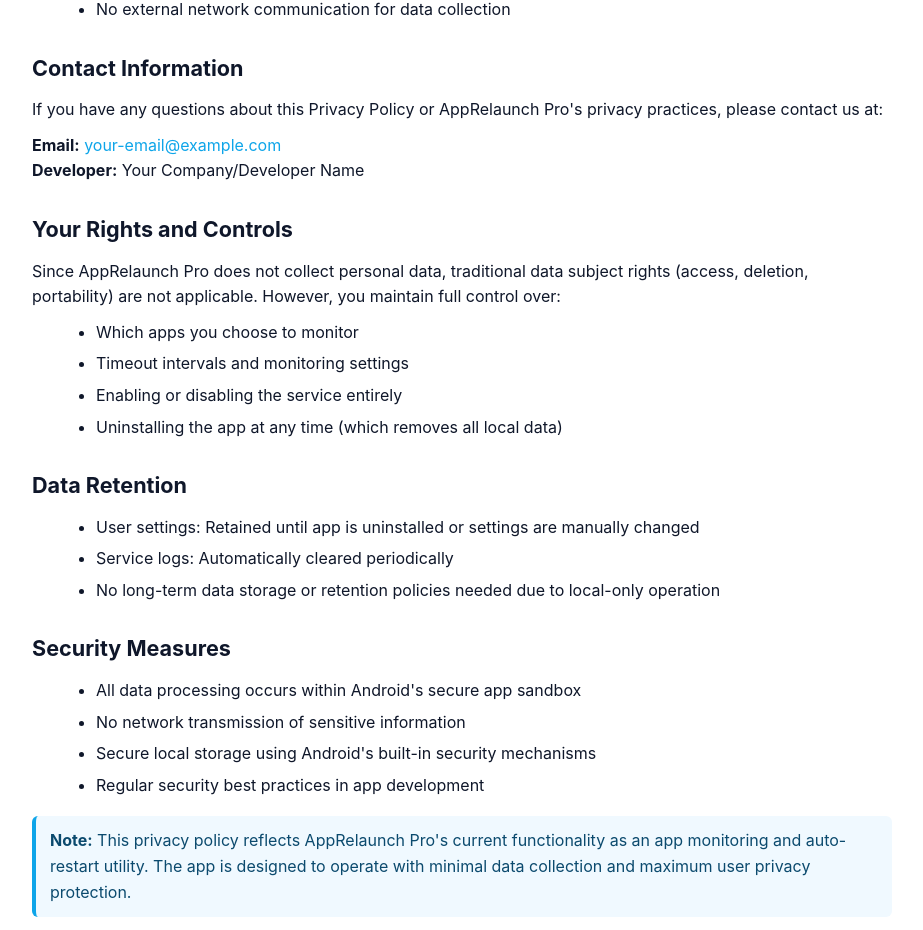
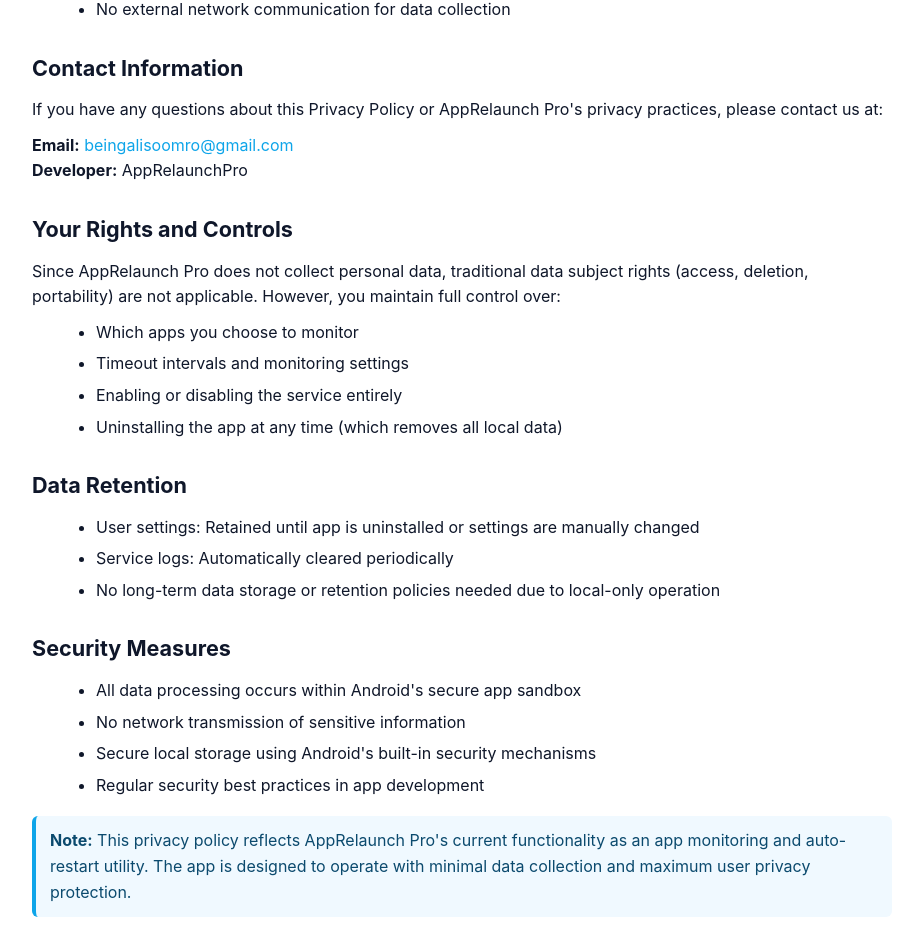
Before and after one commit to HasnainSoomro/apprelaunchpro-host, a plain HTML site: page index.html in a window 1280 px wide. Shown: the part 3056-3986 px from the top of the page, without its empty margins (178-1101 px from the left). Drawn offline with Linux system fonts and the light colour scheme.

Commit message:
Update index.html

```diff
--- a/index.html
+++ b/index.html
@@ -147,8 +147,8 @@
 
     <h2>Contact Information</h2>
     <p>If you have any questions about this Privacy Policy or AppRelaunch Pro's privacy practices, please contact us at:</p>
-    <p><strong>Email:</strong> <a href="mailto:your-email@example.com">your-email@example.com</a><br/>
-       <strong>Developer:</strong> Your Company/Developer Name</p>
+    <p><strong>Email:</strong> <a href="mailto:your-email@example.com">beingalisoomro@gmail.com</a><br/>
+       <strong>Developer:</strong> AppRelaunchPro</p>
 
     <h2>Your Rights and Controls</h2>
     <p>Since AppRelaunch Pro does not collect personal data, traditional data subject rights (access, deletion, portability) are not applicable. However, you maintain full control over:</p>
```
